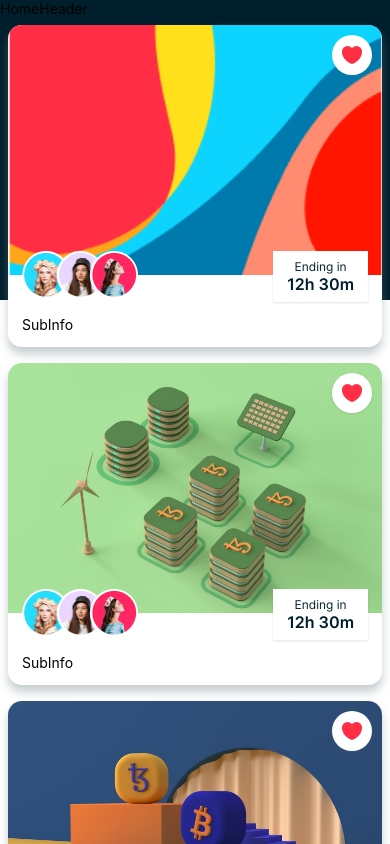
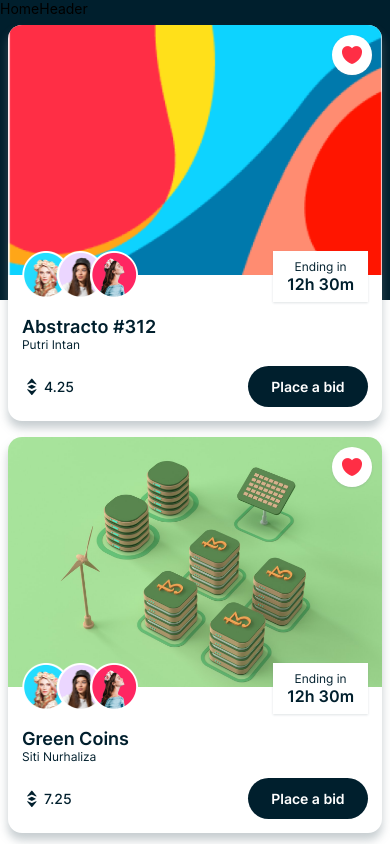
Before and after one commit to TrofimGest/nft-marketplace, a React Native app: screen /Home in a window 390 px wide. Shown: the top 844 px of the page. Built offline with nearby package versions, Linux system fonts and the light colour scheme.

Commit message:
feat: complete NFTCard component

```diff
--- a/App.js
+++ b/App.js
@@ -19,7 +19,7 @@
   const [loaded] = useFonts({
     InterBold: require('./assets/fonts/Inter-Bold.ttf'),
     InterSemiBold: require('./assets/fonts/Inter-SemiBold.ttf'),
-    InterMeduim: require('./assets/fonts/Inter-Medium.ttf'),
+    InterMedium: require('./assets/fonts/Inter-Medium.ttf'),
     InterRegular: require('./assets/fonts/Inter-Regular.ttf'),
     InterLight: require('./assets/fonts/Inter-Light.ttf'),
   });
--- a/components/Button.js
+++ b/components/Button.js
@@ -26,10 +26,28 @@
   );
 };
 
-export const RectButton = () => {
+export const RectButton = ({ minWidth, fontSize, handlePress, ...props }) => {
   return (
-    <View>
-      <Text>Button</Text>
-    </View>
+    <TouchableOpacity
+      style={{
+        backgroundColor: COLORS.primary,
+        borderRadius: SIZES.extraLarge,
+        minWidth: minWidth,
+        padding: SIZES.small,
+        ...props,
+      }}
+      onPress={handlePress}
+    >
+      <Text
+        style={{
+          fontFamily: FONTS.semiBold,
+          fontSize: fontSize,
+          color: COLORS.white,
+          textAlign: 'center',
+        }}
+      >
+        Place a bid
+      </Text>
+    </TouchableOpacity>
   );
 };
--- a/components/NFTCard.js
+++ b/components/NFTCard.js
@@ -39,7 +39,27 @@
           padding: SIZES.font,
         }}
       >
-        <NFTTitle />
+        <NFTTitle
+          title={data.name}
+          subTitle={data.creator}
+          titleSize={SIZES.large}
+          subTitleSize={SIZES.small}
+        />
+        <View
+          style={{
+            marginTop: SIZES.font,
+            flexDirection: 'row',
+            justifyContent: 'space-between',
+            alignItems: 'center',
+          }}
+        >
+          <EthPrice price={data.price} />
+          <RectButton
+            minWidth={120}
+            fontSize={SIZES.font}
+            handlePress={() => navigation.navigate('Details', { data })}
+          />
+        </View>
       </View>
     </View>
   );
--- a/components/SubInfo.js
+++ b/components/SubInfo.js
@@ -1,18 +1,53 @@
 import { View, Text, Image } from 'react-native';
 import { SIZES, FONTS, COLORS, SHADOWS, assets } from '../constants';
 
-export const NFTTitle = () => {
+export const NFTTitle = ({ title, subTitle, titleSize, subTitleSize }) => {
   return (
     <View>
-      <Text>SubInfo</Text>
+      <Text
+        style={{
+          fontFamily: FONTS.semiBold,
+          fontSize: titleSize,
+          color: COLORS.primary,
+        }}
+      >
+        {title}
+      </Text>
+      <Text
+        style={{
+          fontFamily: FONTS.regular,
+          fontSize: subTitleSize,
+          color: COLORS.primary,
+        }}
+      >
+        {subTitle}
+      </Text>
     </View>
   );
 };
 
-export const EthPrice = () => {
+export const EthPrice = ({ price }) => {
   return (
-    <View>
-      <Text>SubInfo</Text>
+    <View
+      style={{
+        flexDirection: 'row',
+        alignItems: 'center',
+      }}
+    >
+      <Image
+        source={assets.eth}
+        resizeMode='contain'
+        style={{ width: 20, height: 20, marginRight: 2 }}
+      />
+      <Text
+        style={{
+          fontFamily: FONTS.medium,
+          fontSize: SIZES.font,
+          color: COLORS.primary,
+        }}
+      >
+        {price}
+      </Text>
     </View>
   );
 };
```
